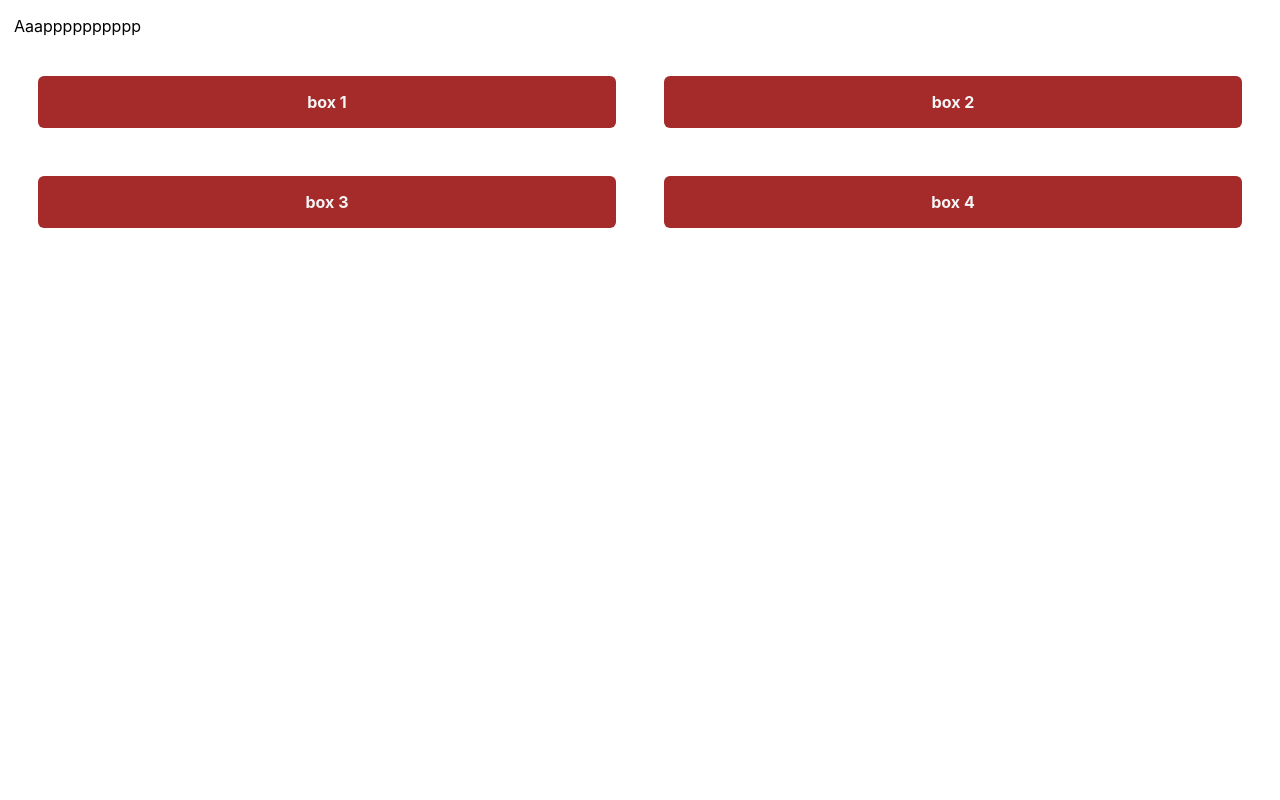
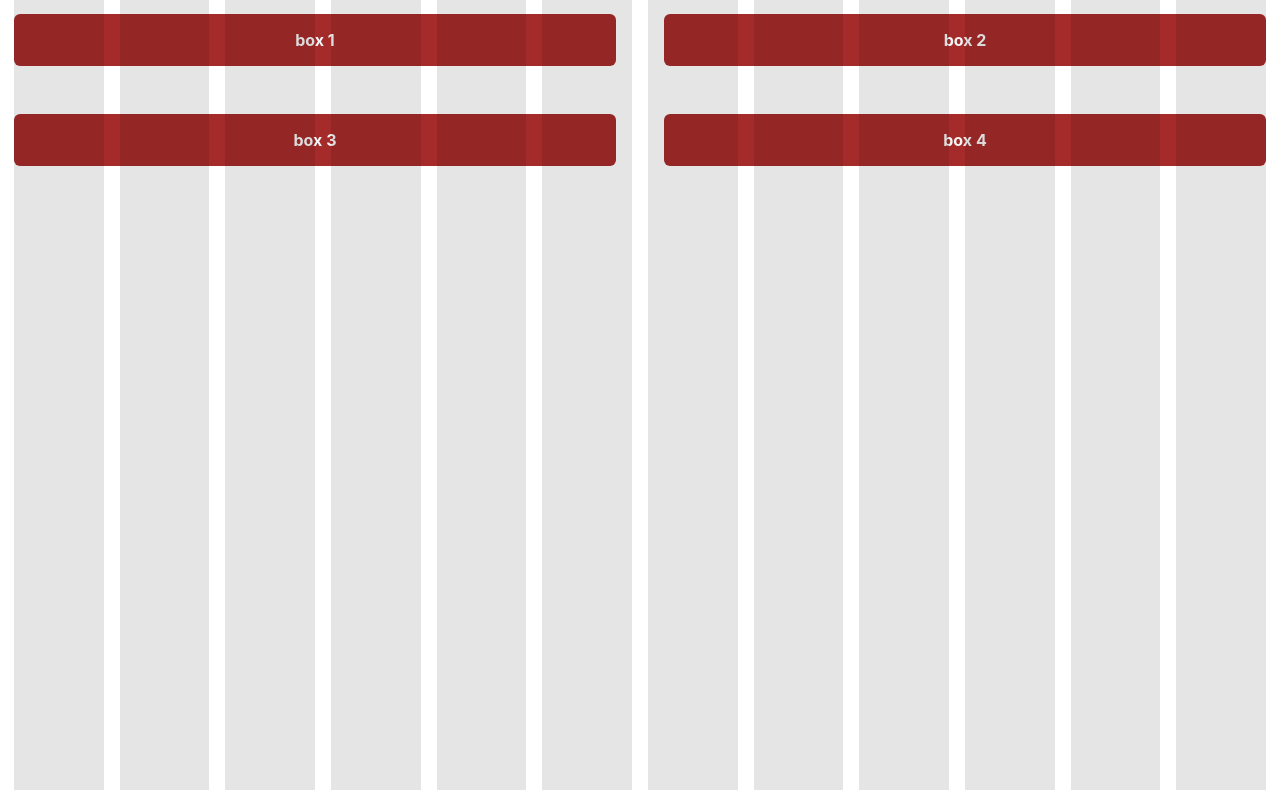
Before and after one commit to Stefantut/storybook-typescript, a React (Create React App) app: page / in a window 1280 px wide. Built offline with nearby package versions, Linux system fonts and the light colour scheme.

Commit message:
Added a grid ruler

```diff
--- a/src/App.tsx
+++ b/src/App.tsx
@@ -1,10 +1,11 @@
 import Grid from "./components/Grid/Grid";
 import Box from "./components/Box/Box";
+import GridRuler from "./components/GridRuler/GridRuler";
 
 function App() {
   return (
-    <div className="App" style={{ margin: "14px" }}>
-      <p>Aaapppppppppp</p>
+    <div className="App" style={{ margin: "14px", position: "relative" }}>
+      <GridRuler spacing="sm" />
       <Grid container spacing="lg">
         <Grid item cols={6}>
           <Box>box 1</Box>
--- a/src/components/Grid/Grid.module.scss
+++ b/src/components/Grid/Grid.module.scss
@@ -21,6 +21,10 @@ $spacing: (
   }
 
   @each $name, $value in $spacing {
+    &_spacing_#{$name} {
+      margin: -$value;
+    }
+
     &_spacing_#{$name} > &_item {
       padding: $value;
     }
--- /dev/null
+++ b/src/components/GridRuler/GridRuler.module.scss
@@ -0,0 +1,23 @@
+$spacing: (
+  "sm": 8px,
+  "md": 16px,
+  "lg": 24px,
+);
+
+.GridRuler {
+  display: grid;
+  grid-template-columns: repeat(12, 1fr);
+  position: absolute;
+
+  width: 100%;
+  height: 100vh;
+  &_item {
+    background-color: rgba($color: #000, $alpha: 0.1);
+  }
+
+  @each $name, $value in $spacing {
+    &_spacing_#{$name} {
+      gap: $value * 2;
+    }
+  }
+}
--- /dev/null
+++ b/src/components/GridRuler/GridRuler.tsx
@@ -0,0 +1,22 @@
+import React, { FunctionComponent } from "react";
+import styles from "./GridRuler.module.scss";
+import cn from "classnames";
+
+type Spacing = "sm" | "md" | "lg";
+
+const GridRuler: FunctionComponent<{ spacing?: Spacing }> = ({ spacing }) => {
+  const array = [1, 2, 3, 4, 5, 6, 7, 8, 9, 10, 11, 12];
+  const classNames = cn(styles.GridRuler, {
+    [styles[`GridRuler_spacing_${spacing}`]]: spacing,
+  });
+
+  return (
+    <div className={classNames}>
+      {array.map((number) => (
+        <div className={styles.GridRuler_item} key={number} />
+      ))}
+    </div>
+  );
+};
+
+export default GridRuler;
```
